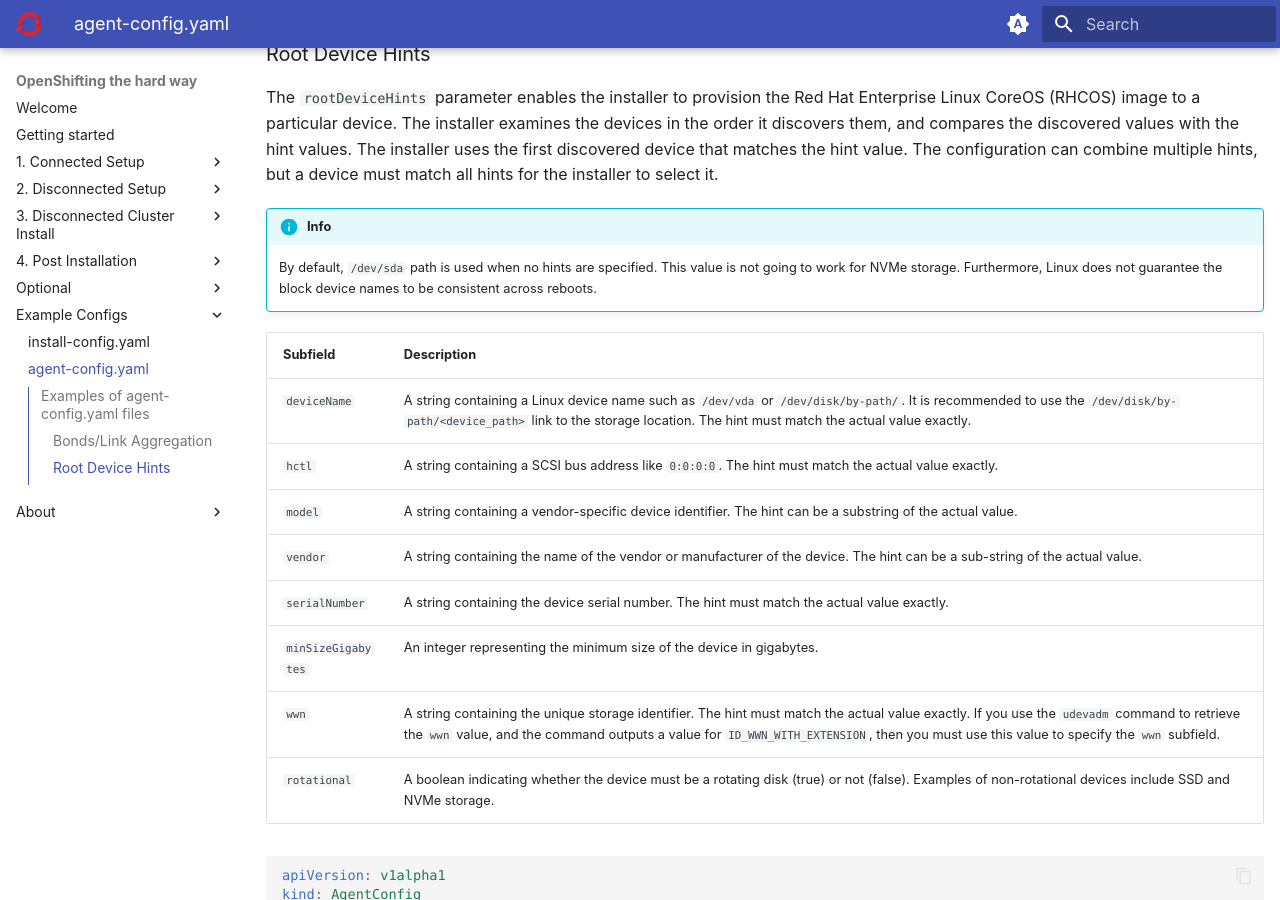
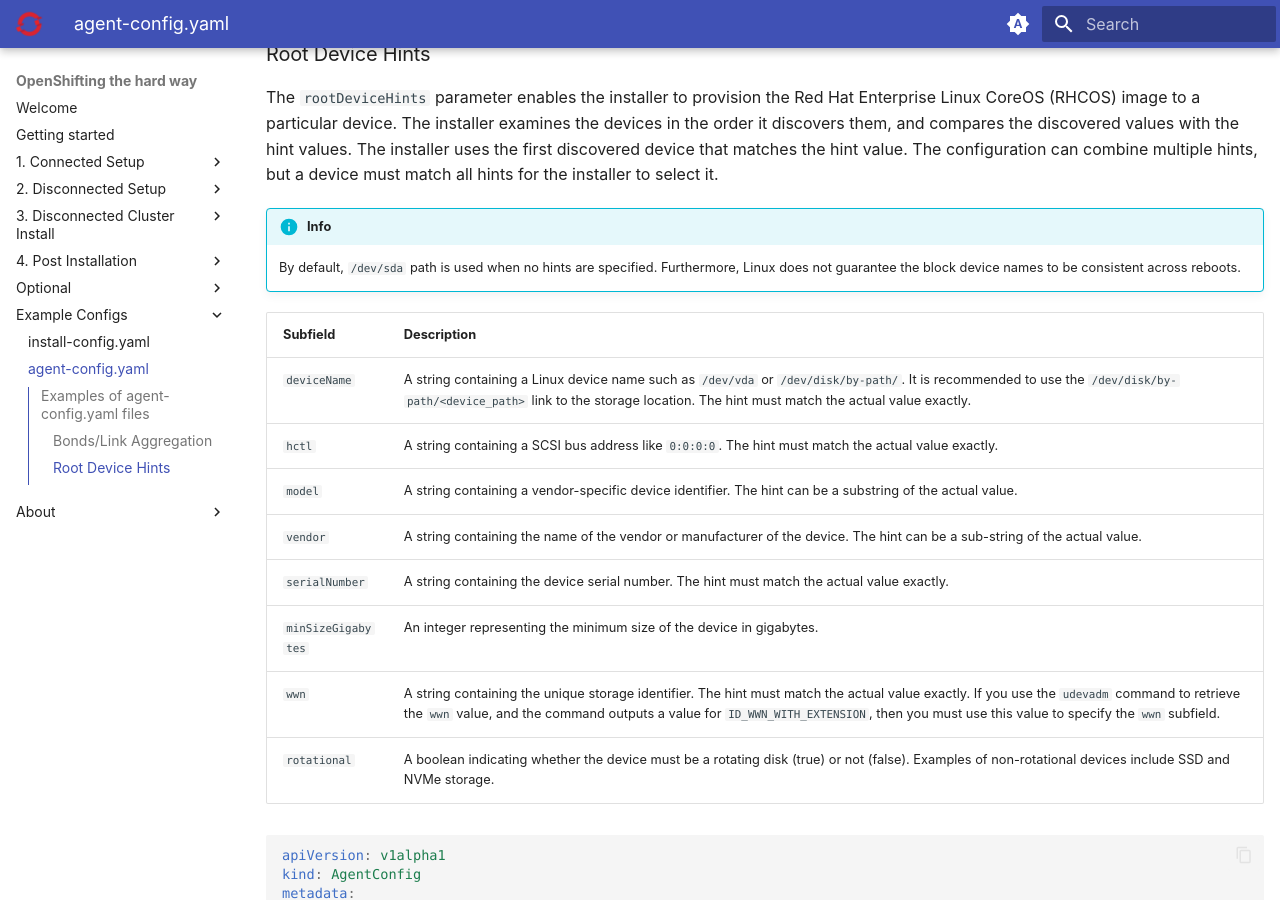
Before and after one commit to yojoshb/disco-docs, an MkDocs documentation site: the page built from docs/examples/agent-configs.md, in a window 1280 px wide and 900 px high, scrolled down 1235 px. Built offline with MkDocs 1.6.1 and Material for MkDocs 9.7.7, drawn with Linux system fonts in a browser that asks for light colours.

Commit message:
begin adding example configs..

```diff
--- a/docs/examples/agent-configs.md
+++ b/docs/examples/agent-configs.md
@@ -55,7 +55,7 @@
 The `rootDeviceHints` parameter enables the installer to provision the Red Hat Enterprise Linux CoreOS (RHCOS) image to a particular device. The installer examines the devices in the order it discovers them, and compares the discovered values with the hint values. The installer uses the first discovered device that matches the hint value. The configuration can combine multiple hints, but a device must match all hints for the installer to select it.
 
 !!! info
-    By default, `/dev/sda` path is used when no hints are specified. This value is not going to work for NVMe storage. Furthermore, Linux does not guarantee the block device names to be consistent across reboots.
+    By default, `/dev/sda` path is used when no hints are specified. Furthermore, Linux does not guarantee the block device names to be consistent across reboots.
 
 |Subfield|Description|
 |-       |-          |
```
Also changed, not shown: docs/install/config.md (+4 -4 lines).
